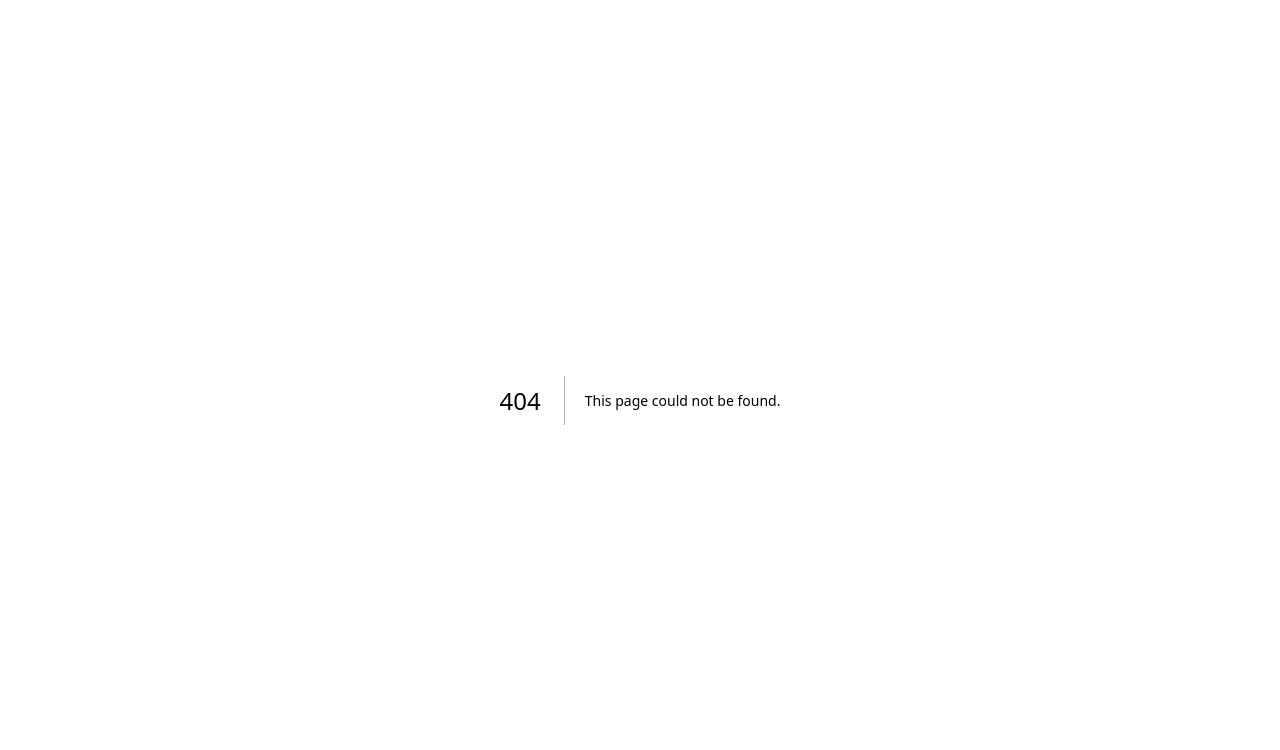
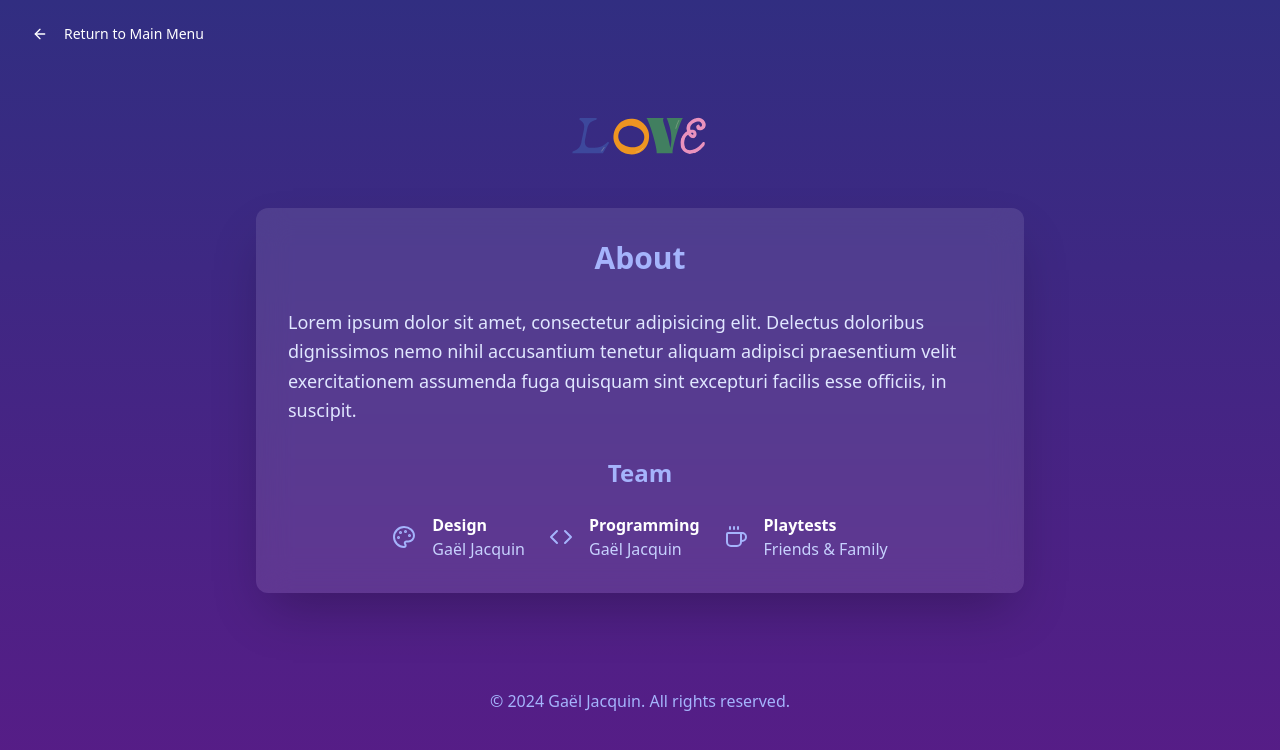
Before and after one commit to gaeljacquin/untitled-card-game, a Next.js app: page /about in a window 1280 px wide. Before the commit this address had no page. Shown: the top 750 px of the page. Built offline with nearby package versions, Linux system fonts and the light colour scheme.

Commit message:
Save about page
Placeholder 'about' text

```diff
--- a/next.config.ts
+++ b/next.config.ts
@@ -3,6 +3,8 @@ import type { NextConfig } from 'next';
 const nextConfig: NextConfig = {
   env: {
     port: `${process.env.PORT ?? '3000'}`,
+    author: 'Gaël Jacquin',
+    linktree: 'https://linktr.ee/gaeljacquin',
   },
   images: {
     remotePatterns: [
--- /dev/null
+++ b/src/app/about/page.tsx
@@ -0,0 +1,5 @@
+import About from '@/views/about';
+
+export default function Page() {
+  return <About />;
+}
--- /dev/null
+++ b/src/components/return-main-menu.tsx
@@ -0,0 +1,14 @@
+import Link from 'next/link';
+import { ArrowLeft } from 'lucide-react';
+import { Button } from '@/components/ui/button';
+
+export default function ReturnMainMenu() {
+  return (
+    <Link href={'/'}>
+      <Button variant="ghost" className="absolute top-4 left-4">
+        <ArrowLeft className="mr-2 h-4 w-4" />
+        Return to Main Menu
+      </Button>
+    </Link>
+  );
+}
--- /dev/null
+++ b/src/views/about.tsx
@@ -0,0 +1,79 @@
+'use client';
+
+import Link from 'next/link';
+import { Code, Coffee, Palette } from 'lucide-react';
+import AnimatedLogoDynamic from '@/components/animated-logo-dynamic';
+import ReturnMainMenu from '@/components/return-main-menu';
+import { PageTransition } from '@/components/ui/page-transition';
+
+export default function About() {
+  return (
+    <PageTransition>
+      <div className="min-h-screen bg-gradient-to-b from-indigo-900 to-purple-900 text-white">
+        <ReturnMainMenu />
+
+        <div className="container mx-auto p-2">
+          <div className="w-64 h-64 mx-auto">
+            <AnimatedLogoDynamic logo={'game'} loop={false} />
+          </div>
+        </div>
+
+        <div className="container mx-auto px-4 py-16 -mt-32">
+          <div className="max-w-3xl mx-auto bg-white/10 backdrop-blur-lg rounded-xl p-8 shadow-2xl">
+            <h2 className="text-3xl font-bold mb-8 text-center text-indigo-300">About</h2>
+            <p className="text-lg mb-8 leading-relaxed text-indigo-100">
+              Lorem ipsum dolor sit amet, consectetur adipisicing elit. Delectus doloribus
+              dignissimos nemo nihil accusantium tenetur aliquam adipisci praesentium velit
+              exercitationem assumenda fuga quisquam sint excepturi facilis esse officiis, in
+              suscipit.
+            </p>
+
+            <div className="flex flex-col items-center justify-center">
+              <h3 className="text-2xl font-semibold mb-6 text-indigo-300">Team</h3>
+
+              <div className="flex flex-row items-center justify-center w-full max-w-xl space-x-6">
+                <div className="flex items-center space-x-4">
+                  <Palette className="text-indigo-300" />
+                  <div>
+                    <h4 className="font-semibold">Design</h4>
+                    <p className="text-indigo-200">{process.env.author}</p>
+                  </div>
+                </div>
+
+                <div className="flex items-center space-x-4">
+                  <Code className="text-indigo-300" />
+                  <div>
+                    <h4 className="font-semibold">Programming</h4>
+                    <p className="text-indigo-200">{process.env.author}</p>
+                  </div>
+                </div>
+
+                <div className="flex items-center space-x-4">
+                  <Coffee className="text-indigo-300" />
+                  <div>
+                    <h4 className="font-semibold">Playtests</h4>
+                    <p className="text-indigo-200">Friends & Family</p>
+                  </div>
+                </div>
+              </div>
+            </div>
+          </div>
+        </div>
+
+        <footer className="container mx-auto px-4 py-8 text-center text-indigo-300">
+          <p>
+            © 2024{' '}
+            <Link
+              href={process.env.linktree ?? ''}
+              target="_blank"
+              className="hover:underline hover:text-white"
+            >
+              {process.env.author}
+            </Link>
+            . All rights reserved.
+          </p>
+        </footer>
+      </div>
+    </PageTransition>
+  );
+}
```
